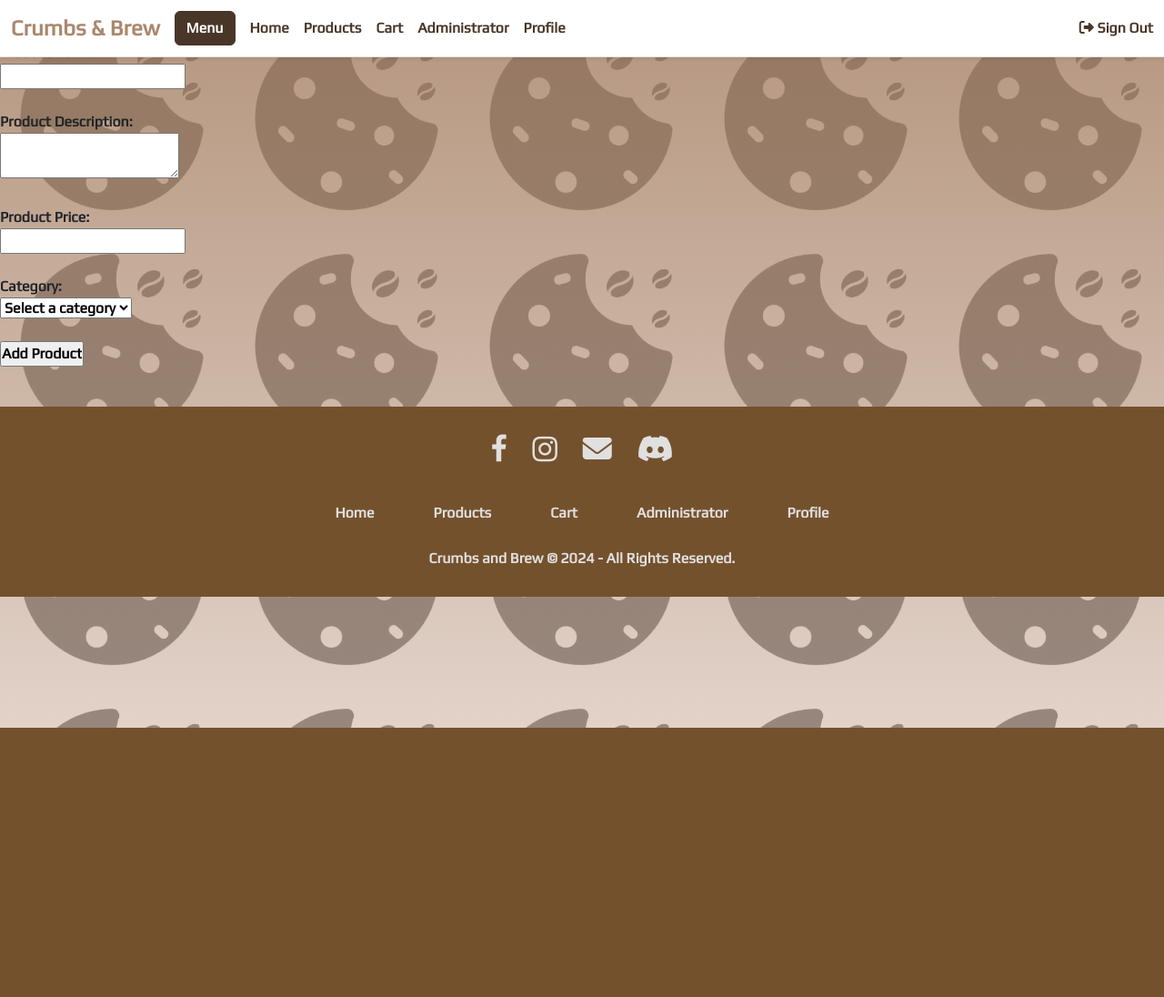
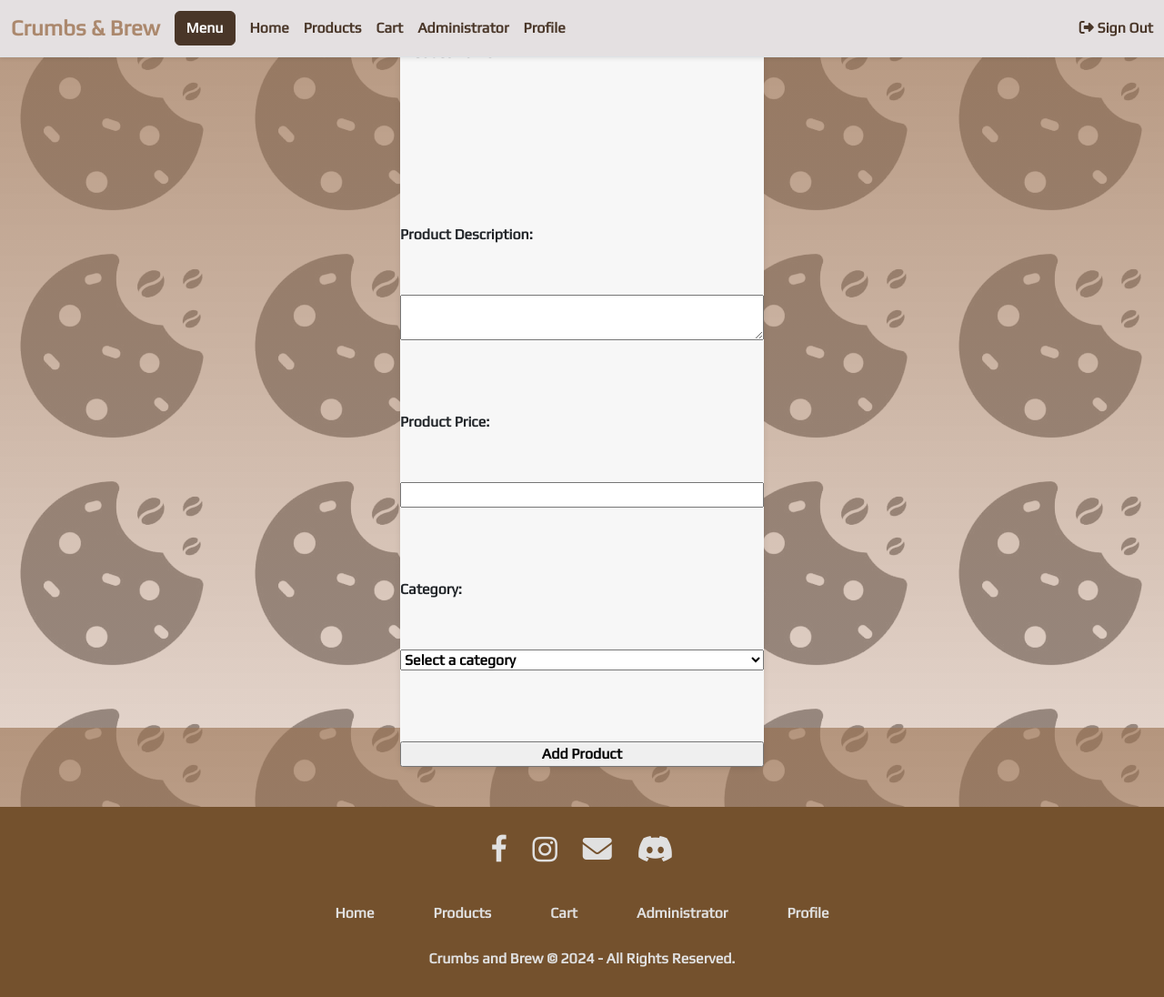
Before and after one commit to Ar-Dee08/websys-proj-main, a PHP site: page /add_product.php in a window 1280 px wide. Shown: the whole page at 91% size. Before the commit the page ends 800 px from the top, so only its background shows below. Run offline with PHP 8.4, Linux system fonts and the light colour scheme; data comes from the database, SQL or seed files in the repository.

Commit message:
TO BE FIXED MATUTULOG MUNA AKO

```diff
--- a/includes/header.php
+++ b/includes/header.php
@@ -12,7 +12,7 @@
 </head>
 <body>
     <!-- NavBar -->
-    <nav class="navbar navbar-expand-lg navbar-light bg-white border-bottom shadow-sm custom-navbar" id="mainNavbar">
+    <nav class="navbar navbar-expand-lg navbar-light border-bottom shadow-sm custom-navbar" id="mainNavbar">
         <div class="container-fluid">
             <a class="navbar-brand" href="dashboard.php">Crumbs & Brew</a>
             <button class="btn btn-primary me-2" type="button" data-bs-toggle="offcanvas" data-bs-target="#offcanvasExample" aria-controls="offcanvasExample">
@@ -66,9 +66,6 @@
                     <a class="nav-link" href="admins.php">Administrator</a>
                 </li>
                 <li class="nav-item">
-                    <a class="nav-link" href="customer.php">Customer</a>
-                </li>
-                <li class="nav-item">
                     <a class="nav-link" href="profile.php">Profile</a>
                 </li>
                 <li class="nav-item">
--- a/products.php
+++ b/products.php
@@ -21,7 +21,6 @@ if (!isset($_SESSION['user_id'])) {
 </head>
 <body>
     <?php include 'includes/header.php'; ?>
-    <?php include 'includes/sidebar.php'; ?>
 
     <div class="content" style="margin-left: 250px; margin-top: 60px; padding: 20px;">
     <h2>Product Page</h2>
--- a/styles.css
+++ b/styles.css
@@ -164,4 +164,57 @@ html, body {
 
 .footer .row-c {
     margin-top: 10px;
+}form {
+    display: flex;
+    flex-direction: column;
+    gap: 15px; /* Spacing between elements */
+    margin: 0 auto; /* Centers the form horizontally */
+    max-width: 400px; /* Restricts the form width for a clean layout */
+    border-radius: 10px; /* Rounded corners */
+    background-color: #F7F7F7;
+    box-shadow: 0 2px 6px rgba(0, 0, 0, 0.1); /* Subtle shadow for better aesthetics */
 }
+
+form input[type="text"],
+form input[type="email"],
+form input[type="password"] {
+    width: 100%; /* Stretches input fields to fit the form width */
+    padding: 10px;
+    border: none; /* Removes the border */
+    border-radius: 4px; /* Keeps rounded corners for input fields */
+    font-size: 1rem;
+    outline: none; /* Removes the focus outline */
+    background-color: #F7F7F7; /* Matches the form background */
+}
+
+form input[type="text"]:focus,
+form input[type="email"]:focus,
+form input[type="password"]:focus {
+    box-shadow: 0 0 5px rgba(100, 84, 84, 0.3); /* Adds a glow effect on focus */
+}
+
+form button {
+    align-self: center; /* Centers the button in the form */
+    width: 80%; /* Restricts button width */
+    background-color: #645454; /* Professional-looking button color */
+    color: #FFFFFF;
+    border: none; /* Removes the border */
+    padding: 10px 20px;
+    font-size: 1rem;
+    cursor: pointer;
+    transition: background-color 0.3s ease, transform 0.2s ease;
+    border-radius: 5px;
+}
+
+form button:hover {
+    background-color: #A39090; /* Lighter shade on hover */
+    transform: scale(1.05); /* Slight enlargement for a click effect */
+}
+
+/* Optional: Align smaller text or links below buttons */
+form .small-text {
+    text-align: center;
+    font-size: 0.875rem;
+    color: #645454;
+    margin-top: 10px;
+}
```
